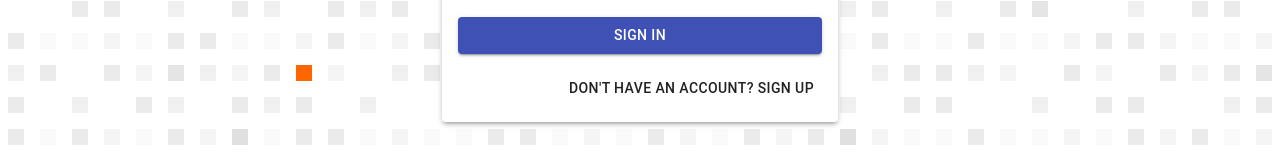
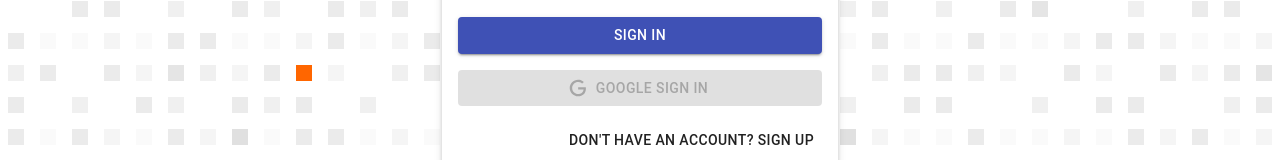
Before and after one commit to ben-cheng565/posts-mern-app, a React (Create React App) app in the folder client/: page /auth in a window 1280 px wide. Shown: the part 327-487 px from the top of the page. Built offline with nearby package versions, Linux system fonts and the light colour scheme.

Commit message:
add google auth

```diff
--- a/client/src/components/auth/Auth.js
+++ b/client/src/components/auth/Auth.js
@@ -9,8 +9,12 @@ import {
   TextField,
 } from "@material-ui/core";
 import LockOutlinedIcon from "@material-ui/icons/LockOutlined";
+import { GoogleLogin } from "react-google-login";
+import { useDispatch } from "react-redux";
+import { useHistory } from "react-router-dom";
 
 import Input from "./Input";
+import Icon from "./Icon";
 
 import useStyles from "./styles";
 
@@ -18,16 +22,40 @@ const Auth = () => {
   const classes = useStyles();
   const [showPassword, setShowPassword] = useState(false);
   const [isSignUp, setIsSignUp] = useState(false);
-
-  //   const isSignUp = false;
+  const dispatch = useDispatch();
+  const history = useHistory();
 
   const handleSubmit = () => {};
+
   const handleChange = () => {};
+
   const handleShowPassword = () =>
     setShowPassword((prevShowPassword) => !prevShowPassword);
+
   const switchMode = () => {
     setIsSignUp((prevIsSignUp) => !prevIsSignUp);
     handleShowPassword(false);
+  };
+
+  const googleSuccess = async (res) => {
+    if (!res) {
+      console.log("No response from Google.");
+      return false;
+    }
+    const result = res.profileObj;
+    const token = res.tokenId;
+    try {
+      dispatch({ type: "AUTH", payload: { result, token } });
+
+      history.push("/");
+    } catch (error) {
+      console.log(error.message);
+    }
+  };
+
+  const googleFailure = (error) => {
+    console.log(error);
+    console.log("Google Sign in was unsuccessful.");
   };
 
   return (
@@ -89,6 +117,26 @@ const Auth = () => {
           >
             {isSignUp ? "Sign Up" : "Sign In"}
           </Button>
+          <GoogleLogin
+            clientId="288754269017-kbeiljsgb9mu18anqrfr437g410uams8.apps.googleusercontent.com"
+            render={(props) => (
+              <Button
+                className={classes.googleButton}
+                color="primary"
+                fullWidth
+                onClick={props.onClick}
+                disabled={props.disabled}
+                startIcon={<Icon />}
+                variant="contained"
+              >
+                Google Sign In
+              </Button>
+            )}
+            onSuccess={googleSuccess}
+            onFailure={googleFailure}
+            cookiePolicy="single_host_origin"
+          />
+
           <Grid container justify="flex-end">
             <Grid item>
               <Button onClick={switchMode}>
```
